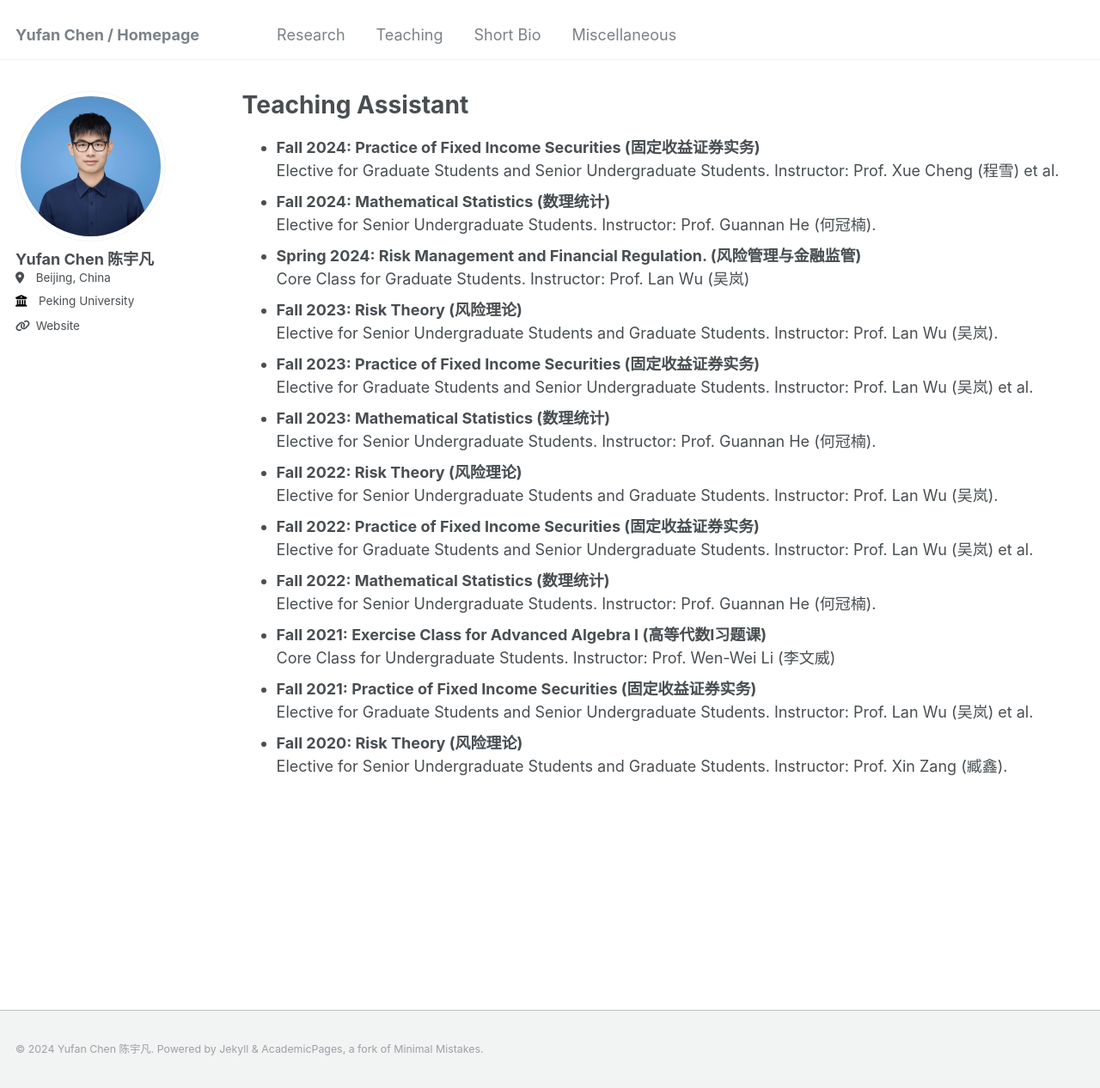
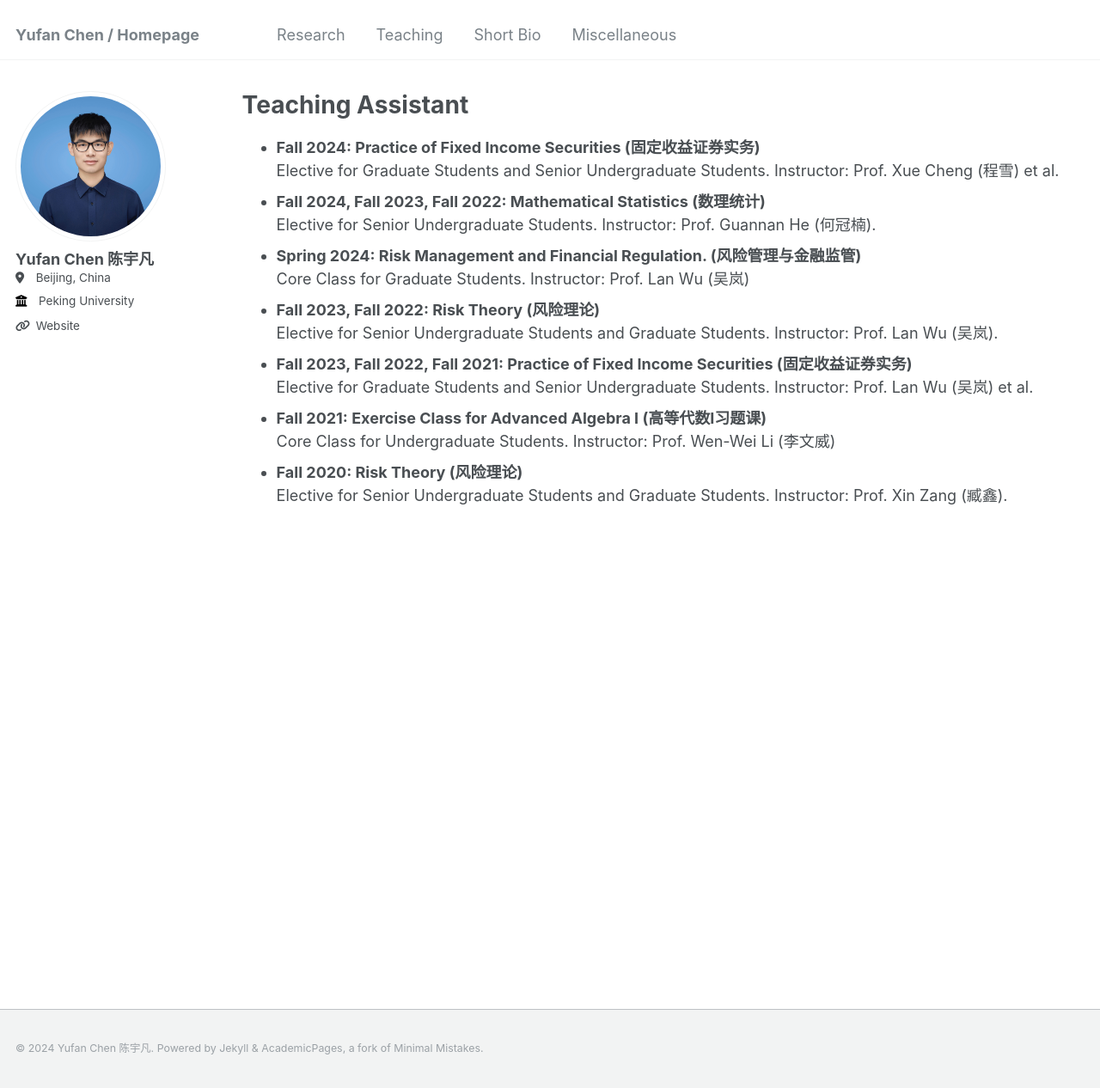
Before and after one commit to YuwanIvan/yuwanivan.github.io, a Jekyll site: the page built from _pages/teaching_assistent.md, in a window 1280 px wide and 1266 px high. Shown: the whole window at 86% size. Built offline with Jekyll 4.4.1, drawn with Linux system fonts in a browser that asks for light colours; our own code applies the rules of GitHub Pages for plain Markdown files.

Commit message:
Update teaching_assistent.md

```diff
--- a/_pages/teaching_assistent.md
+++ b/_pages/teaching_assistent.md
@@ -9,14 +9,9 @@ author_profile: true
 Teaching Assistant
 ======
 * **Fall 2024: Practice of Fixed Income Securities (固定收益证券实务)** <br> Elective for Graduate Students and Senior Undergraduate Students. Instructor: Prof. Xue Cheng (程雪) et al.
-* **Fall 2024: Mathematical Statistics (数理统计)** <br> Elective for Senior Undergraduate Students. Instructor: Prof. Guannan He (何冠楠).
+* **Fall 2024, Fall 2023, Fall 2022: Mathematical Statistics (数理统计)** <br> Elective for Senior Undergraduate Students. Instructor: Prof. Guannan He (何冠楠).
 * **Spring 2024: Risk Management and Financial Regulation. (风险管理与金融监管)** <br> Core Class for Graduate Students. Instructor: Prof. Lan Wu (吴岚)
-* **Fall 2023: Risk Theory (风险理论)** <br> Elective for Senior Undergraduate Students and Graduate Students. Instructor: Prof. Lan Wu (吴岚).
-* **Fall 2023: Practice of Fixed Income Securities (固定收益证券实务)** <br> Elective for Graduate Students and Senior Undergraduate Students. Instructor: Prof. Lan Wu (吴岚) et al.
-* **Fall 2023: Mathematical Statistics (数理统计)** <br> Elective for Senior Undergraduate Students. Instructor: Prof. Guannan He (何冠楠).
-* **Fall 2022: Risk Theory (风险理论)** <br> Elective for Senior Undergraduate Students and Graduate Students. Instructor: Prof. Lan Wu (吴岚).
-* **Fall 2022: Practice of Fixed Income Securities (固定收益证券实务)** <br> Elective for Graduate Students and Senior Undergraduate Students. Instructor: Prof. Lan Wu (吴岚) et al.
-* **Fall 2022: Mathematical Statistics (数理统计)** <br> Elective for Senior Undergraduate Students. Instructor: Prof. Guannan He (何冠楠).
+* **Fall 2023, Fall 2022: Risk Theory (风险理论)** <br> Elective for Senior Undergraduate Students and Graduate Students. Instructor: Prof. Lan Wu (吴岚).
+* **Fall 2023, Fall 2022, Fall 2021: Practice of Fixed Income Securities (固定收益证券实务)** <br> Elective for Graduate Students and Senior Undergraduate Students. Instructor: Prof. Lan Wu (吴岚) et al.
 * **Fall 2021: Exercise Class for Advanced Algebra I (高等代数I习题课)** <br> Core Class for Undergraduate Students. Instructor: Prof. Wen-Wei Li (李文威)
-* **Fall 2021: Practice of Fixed Income Securities (固定收益证券实务)** <br> Elective for Graduate Students and Senior Undergraduate Students. Instructor: Prof. Lan Wu (吴岚) et al.
 * **Fall 2020: Risk Theory (风险理论)** <br> Elective for Senior Undergraduate Students and Graduate Students. Instructor: Prof. Xin Zang (臧鑫).
```
